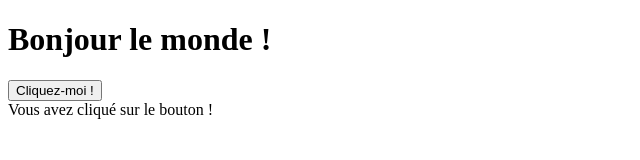
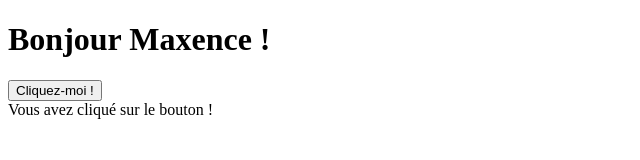
Before and after one commit to pichonmat/macarop, a plain HTML site: page index.html in a window 1280 px wide. Both pictures are taken after a click on the button "Cliquez-moi !". Shown: the full height of the page, 0-640 px from the left. Drawn offline with Linux system fonts and the light colour scheme.

Commit message:
Change title text on button click

```diff
--- a/index.html
+++ b/index.html
@@ -17,7 +17,7 @@
         // Ajout d'un événement click sur le bouton
         bouton.addEventListener('click', function() {
             // Modification du texte du titre
-            titre.textContent = 'Bonjour le monde !';
+            titre.textContent = 'Bonjour Maxence  !';
 
             // Affichage d'un message
             message.textContent = 'Vous avez cliqué sur le bouton !';
```
